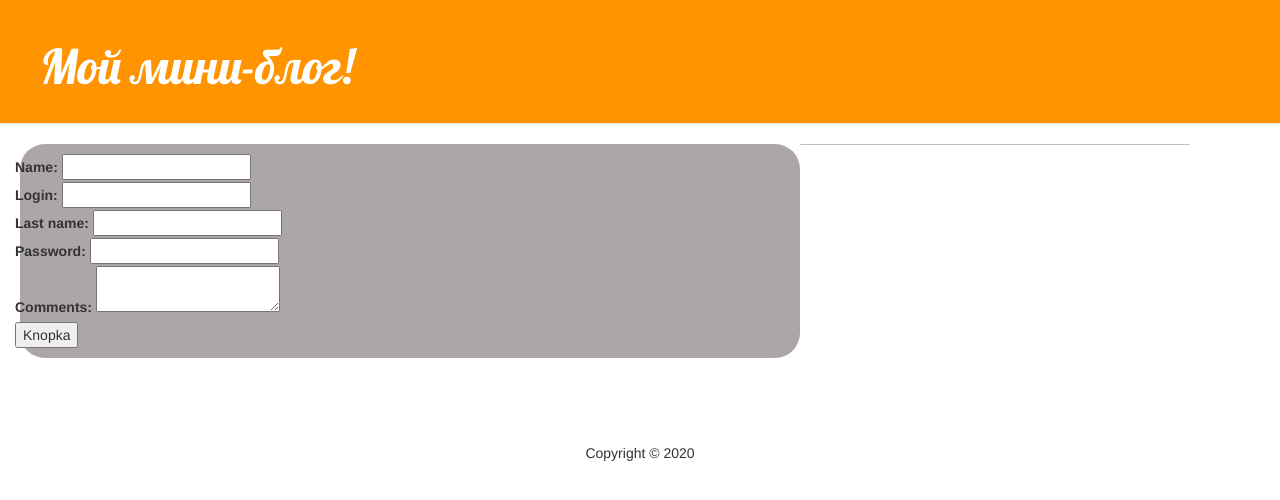
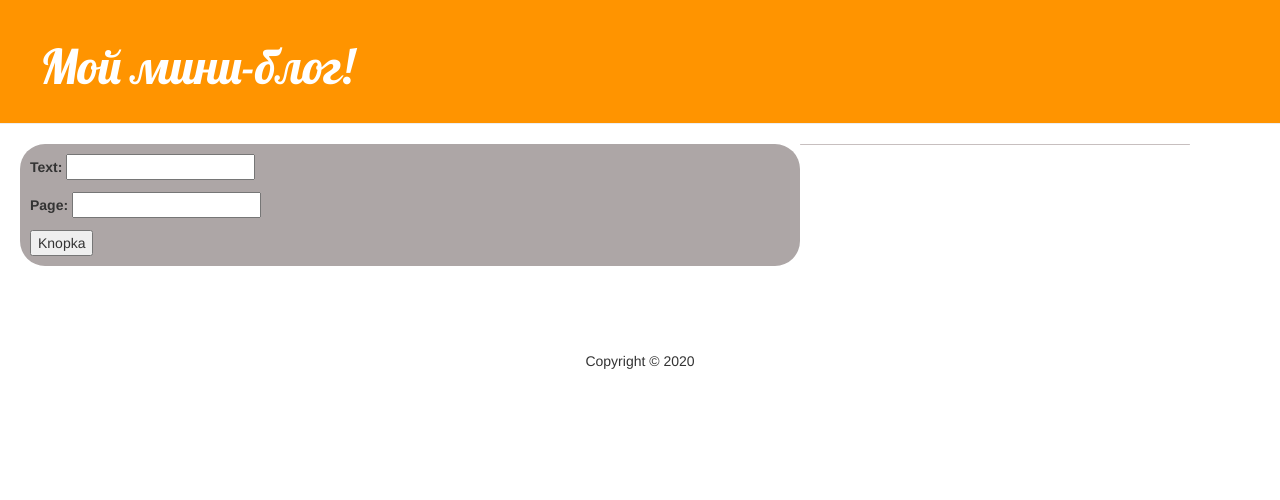
Before and after one commit to Subdowell/BlogPogoda, a Django app: page /main/ in a window 1280 px wide. Shown: the top 500 px of the page. Run offline with Django 3.2, Linux system fonts and the light colour scheme; some libraries are stand-ins or nearby versions.

```diff
--- a/blog/forms.py
+++ b/blog/forms.py
@@ -6,3 +6,7 @@ class PostForm(forms.ModelForm):
     class Meta:
         model = Post
         fields = ('title', 'text',)
+
+class CommentForm(forms.Form):
+    text = forms.CharField(max_length=250)
+    page = forms.IntegerField()
--- a/blog/templates/blog/static_page.html
+++ b/blog/templates/blog/static_page.html
@@ -5,37 +5,11 @@
 
     <div class="container">
         <div class="row">
-            <div class="col-4">
+            <div class="col-6">
                 <form action="/add-comment-url/" method="post">
                     {% csrf_token %}
-                    <div class="row">
-                        <div class="row-6">
-                            <label>Name:</label>
-                            <input type="text" name="first_name">
-                        </div>
-                        <div class="row-6">
-                            <label>Login:</label>
-                            <input type="text" name="username">
-                        </div>
-                        <div class="row-6">
-                            <label>Last name:</label>
-                            <input type="text" name="last_name">
-                        </div>
-                        <div class="row-6">
-                            <label>Password:</label>
-                            <input type="password" name="password">
-                        </div>
-                        <div class="row-6">
-                            <label>Comments:</label>
-                            <textarea></textarea>
-                        </div>
-                    </div>
-                    <div class="row">
-                        <div class="col-12">
-                            <input type="submit" value="Knopka">
-                        </div>
-
-                    </div>
+                    {{ form.as_p }}
+                    <input type="submit" value="Knopka">
                 </form>
             </div>
         </div>
--- a/blog/views.py
+++ b/blog/views.py
@@ -1,7 +1,7 @@
 from django.shortcuts import render, get_object_or_404, redirect
 from .models import Post, Comment
 from django.utils import timezone
-from .forms import PostForm
+from .forms import PostForm, CommentForm
 from django.contrib.auth import get_user_model
 User = get_user_model()
 
@@ -17,12 +17,14 @@ def post_detail(request,pk):
     return render(request, 'blog/post_detail.html', {'post':post, 'comments':comments})
 
 def static_page(request):
-    return render(request, 'blog/static_page.html')
+    form = CommentForm()
+
+    return render(request, 'blog/static_page.html', {'form':form})
 
 def creat_comment(request):
-    new_user = User(username=request.POST.get('username'), first_name=request.POST.get('first_name'), last_name=request.POST.get('last_name'))
-    new_user.set_password(request.POST.get('password'))
-    new_user.save()
+    # new_user = User(username=request.POST.get('username'), first_name=request.POST.get('first_name'), last_name=request.POST.get('last_name'))
+    # new_user.set_password(request.POST.get('password'))
+    # new_user.save()
     return render(request, 'blog/static_page.html')
 
 def post_new(request):
```
